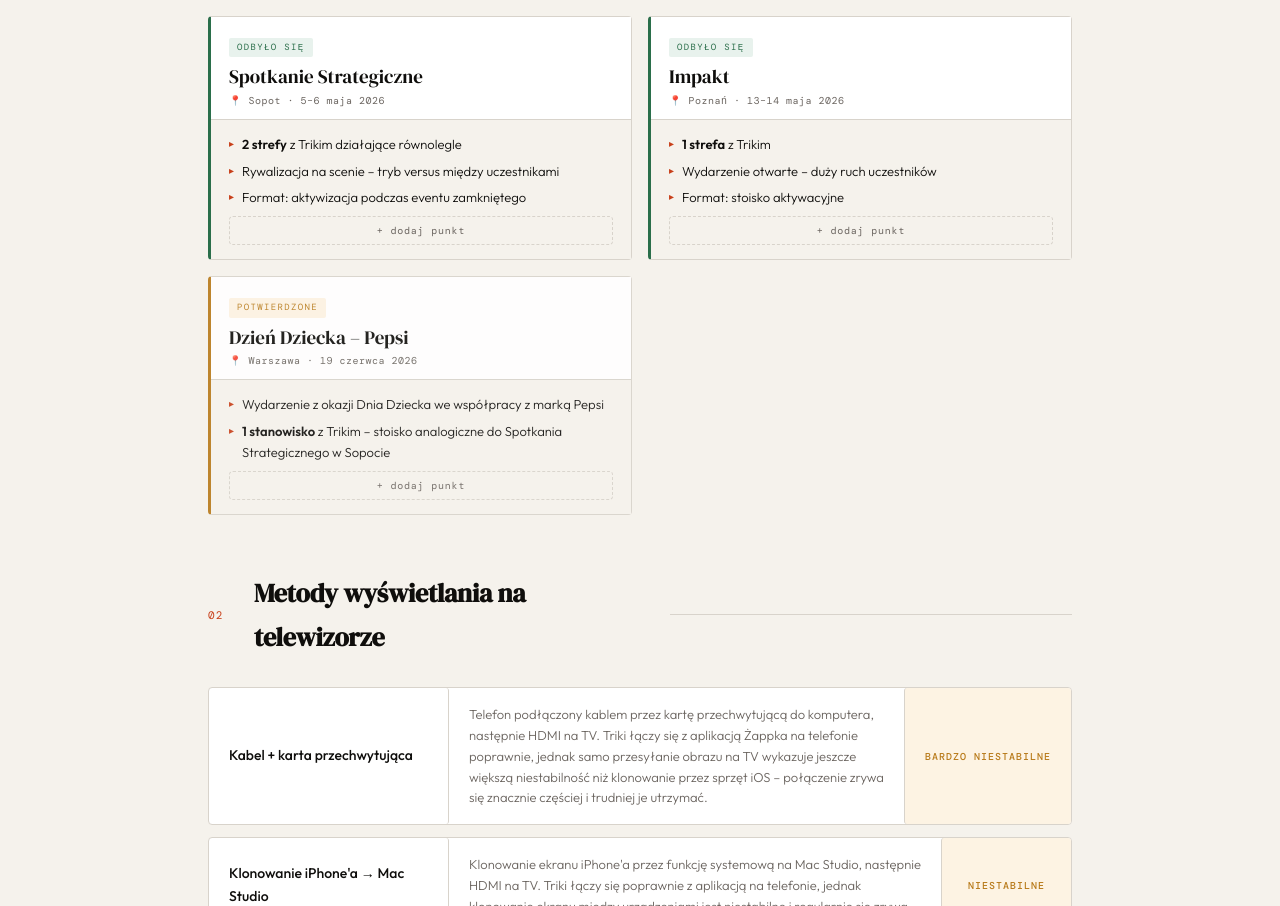
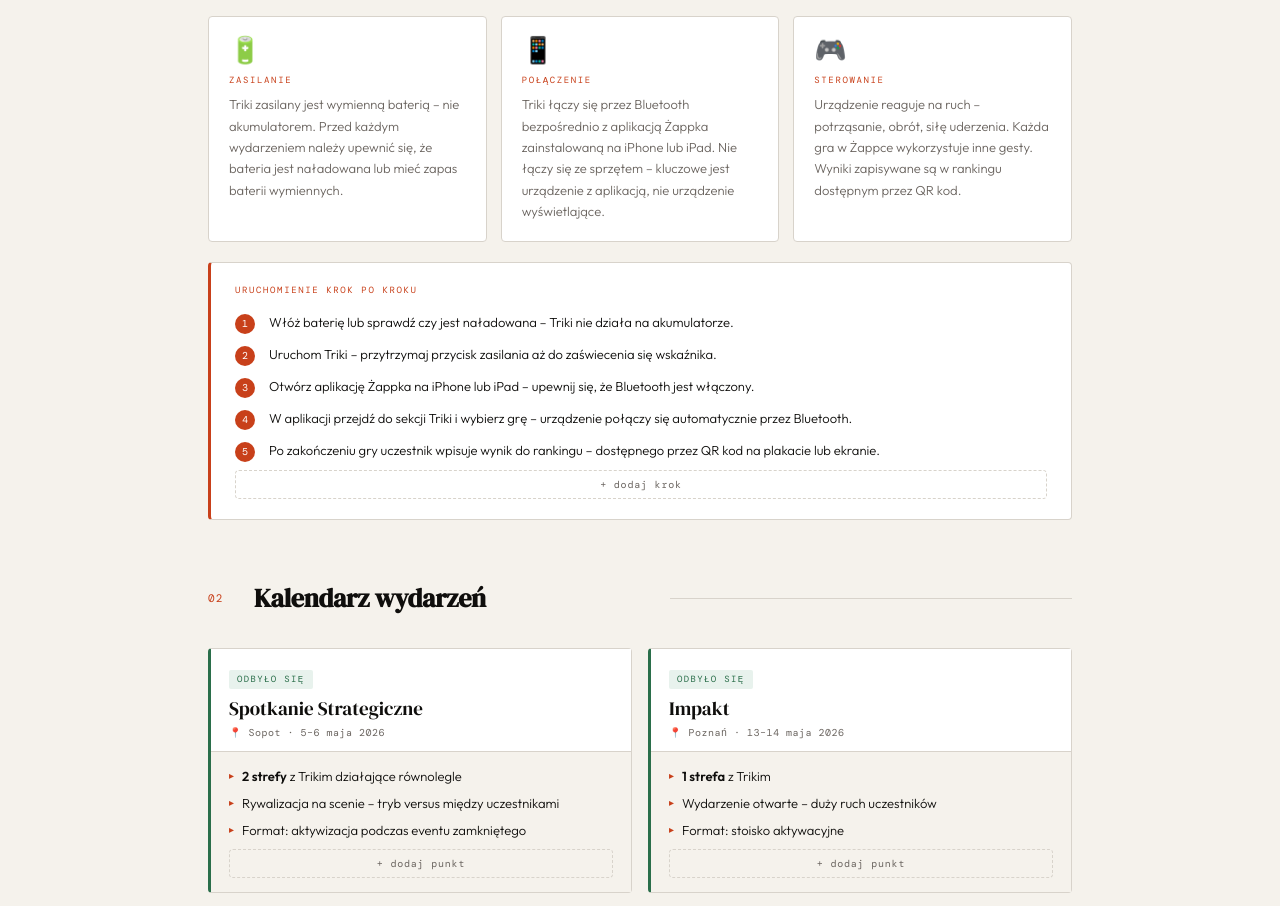
Before and after one commit to Top-Art-Agency/Triki, a plain HTML site: page index.html in a window 1280 px wide. Shown: the part 364-1270 px from the top of the page. Drawn offline with nearby package versions, Linux system fonts and the light colour scheme.

Commit message:
Update index.html

```diff
--- a/index.html
+++ b/index.html
@@ -426,6 +426,24 @@
   /* ── SAVE NOTICE ── */
   #save-notice { display: none; position: fixed; bottom: 24px; right: 24px; background: var(--green); color: white; padding: 12px 20px; border-radius: 6px; font-family: 'DM Mono', monospace; font-size: 11px; letter-spacing: 0.08em; z-index: 3000; box-shadow: 0 4px 16px rgba(0,0,0,0.2); }
 
+  /* ── HOW IT WORKS ── */
+  .how-grid {
+    display: grid;
+    grid-template-columns: 1fr 1fr 1fr;
+    gap: 14px;
+    margin-bottom: 20px;
+  }
+  .how-card { background: white; border: 1px solid var(--rule); border-radius: 4px; padding: 20px 20px 18px; position: relative; }
+  .how-card-icon { font-size: 26px; line-height: 1; margin-bottom: 10px; display: block; }
+  .how-card-title { font-family: 'DM Mono', monospace; font-size: 9px; letter-spacing: 0.18em; text-transform: uppercase; color: var(--accent); margin-bottom: 6px; }
+  .how-card-body { font-size: 13px; color: var(--mid); line-height: 1.65; }
+  .how-steps { background: white; border: 1px solid var(--rule); border-left: 3px solid var(--accent); border-radius: 4px; padding: 20px 24px; }
+  .how-steps-title { font-family: 'DM Mono', monospace; font-size: 9px; letter-spacing: 0.18em; text-transform: uppercase; color: var(--accent); margin-bottom: 14px; }
+  .how-step { display: flex; gap: 14px; align-items: flex-start; margin-bottom: 10px; font-size: 13px; color: var(--ink); line-height: 1.6; position: relative; }
+  .how-step:last-of-type { margin-bottom: 0; }
+  .how-step-num { font-family: 'DM Mono', monospace; font-size: 10px; color: white; background: var(--accent); border-radius: 50%; width: 20px; height: 20px; display: flex; align-items: center; justify-content: center; flex-shrink: 0; margin-top: 2px; }
+  body.edit-mode .how-step:hover .delete-btn { display: flex; }
+
   /* ── PRINT ── */
   @media print {
     #toolbar, .tab-bar, .add-row-btn, .delete-btn, .gallery-add-event-btn, .photo-add-tile, .photo-del { display: none !important; }
@@ -529,10 +547,73 @@
     </div>
   </header>
 
-  <!-- SEKCJA 1: KALENDARZ -->
+  <!-- SEKCJA 1: DZIAŁANIE TRIKI -->
   <section>
     <div class="section-header">
       <span class="section-num">01</span>
+      <h2 contenteditable="true">Działanie Triki</h2>
+      <div class="rule-line"></div>
+    </div>
+
+    <div class="how-grid">
+
+      <div class="how-card">
+        <span class="how-card-icon">🔋</span>
+        <div class="how-card-title">Zasilanie</div>
+        <div class="how-card-body" contenteditable="true">Triki zasilany jest wymienną baterią – nie akumulatorem. Przed każdym wydarzeniem należy upewnić się, że bateria jest naładowana lub mieć zapas baterii wymiennych.</div>
+      </div>
+
+      <div class="how-card">
+        <span class="how-card-icon">📱</span>
+        <div class="how-card-title">Połączenie</div>
+        <div class="how-card-body" contenteditable="true">Triki łączy się przez Bluetooth bezpośrednio z aplikacją Żappka zainstalowaną na iPhone lub iPad. Nie łączy się ze sprzętem – kluczowe jest urządzenie z aplikacją, nie urządzenie wyświetlające.</div>
+      </div>
+
+      <div class="how-card">
+        <span class="how-card-icon">🎮</span>
+        <div class="how-card-title">Sterowanie</div>
+        <div class="how-card-body" contenteditable="true">Urządzenie reaguje na ruch – potrząsanie, obrót, siłę uderzenia. Każda gra w Żappce wykorzystuje inne gesty. Wyniki zapisywane są w rankingu dostępnym przez QR kod.</div>
+      </div>
+
+    </div>
+
+    <div class="how-steps">
+      <div class="how-steps-title">Uruchomienie krok po kroku</div>
+
+      <div class="how-step">
+        <span class="how-step-num">1</span>
+        <span contenteditable="true">Włóż baterię lub sprawdź czy jest naładowana – Triki nie działa na akumulatorze.</span>
+        <button class="delete-btn" style="right:-28px" onclick="this.closest('.how-step').remove()">×</button>
+      </div>
+      <div class="how-step">
+        <span class="how-step-num">2</span>
+        <span contenteditable="true">Uruchom Triki – przytrzymaj przycisk zasilania aż do zaświecenia się wskaźnika.</span>
+        <button class="delete-btn" style="right:-28px" onclick="this.closest('.how-step').remove()">×</button>
+      </div>
+      <div class="how-step">
+        <span class="how-step-num">3</span>
+        <span contenteditable="true">Otwórz aplikację Żappka na iPhone lub iPad – upewnij się, że Bluetooth jest włączony.</span>
+        <button class="delete-btn" style="right:-28px" onclick="this.closest('.how-step').remove()">×</button>
+      </div>
+      <div class="how-step">
+        <span class="how-step-num">4</span>
+        <span contenteditable="true">W aplikacji przejdź do sekcji Triki i wybierz grę – urządzenie połączy się automatycznie przez Bluetooth.</span>
+        <button class="delete-btn" style="right:-28px" onclick="this.closest('.how-step').remove()">×</button>
+      </div>
+      <div class="how-step">
+        <span class="how-step-num">5</span>
+        <span contenteditable="true">Po zakończeniu gry uczestnik wpisuje wynik do rankingu – dostępnego przez QR kod na plakacie lub ekranie.</span>
+        <button class="delete-btn" style="right:-28px" onclick="this.closest('.how-step').remove()">×</button>
+      </div>
+
+      <button class="add-row-btn" onclick="addHowStep(this)">+ dodaj krok</button>
+    </div>
+  </section>
+
+  <!-- SEKCJA 2: KALENDARZ -->
+  <section>
+    <div class="section-header">
+      <span class="section-num">02</span>
       <h2 contenteditable="true">Kalendarz wydarzeń</h2>
       <div class="rule-line"></div>
     </div>
@@ -585,10 +666,10 @@
     </div>
   </section>
 
-  <!-- SEKCJA 2: METODY -->
+  <!-- SEKCJA 3: METODY -->
   <section>
     <div class="section-header">
-      <span class="section-num">02</span>
+      <span class="section-num">03</span>
       <h2 contenteditable="true">Metody wyświetlania na telewizorze</h2>
       <div class="rule-line"></div>
     </div>
@@ -633,10 +714,10 @@
     </div>
   </section>
 
-  <!-- SEKCJA 3: GRY -->
+  <!-- SEKCJA 4: GRY -->
   <section>
     <div class="section-header">
-      <span class="section-num">03</span>
+      <span class="section-num">04</span>
       <h2 contenteditable="true">Dostępne gry w Triki</h2>
       <div class="rule-line"></div>
     </div>
@@ -675,10 +756,10 @@
     </div>
   </section>
 
-  <!-- SEKCJA 4: WNIOSKI -->
+  <!-- SEKCJA 5: WNIOSKI -->
   <section>
     <div class="section-header">
-      <span class="section-num">04</span>
+      <span class="section-num">05</span>
       <h2 contenteditable="true">Wnioski</h2>
       <div class="rule-line"></div>
     </div>
@@ -810,6 +891,22 @@ function toggleBadge(el) {
     el.textContent = 'Odbyło się';
     el.closest('.event-card').classList.replace('future', 'past');
   }
+}
+
+// ─── ADD HOW STEP ───
+function addHowStep(btn) {
+  const container = btn.closest('.how-steps');
+  const steps = container.querySelectorAll('.how-step');
+  const num = steps.length + 1;
+  const step = document.createElement('div');
+  step.className = 'how-step';
+  step.innerHTML = `
+    <span class="how-step-num">${num}</span>
+    <span contenteditable="true">Nowy krok...</span>
+    <button class="delete-btn" style="right:-28px" onclick="this.closest('.how-step').remove()">×</button>
+  `;
+  container.insertBefore(step, btn);
+  step.querySelector('[contenteditable]').focus();
 }
 
 // ─── ADD METHOD ROW ───
```
